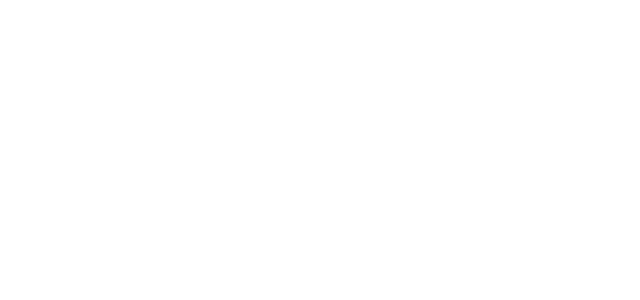
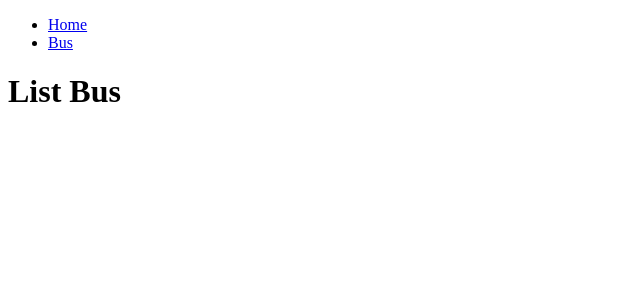
Before and after one commit to fannyhasbi/bus-schedule-react, a React (Create React App) app: page /buses in a window 1280 px wide. Shown: the top 300 px of the page, without its empty margins (0-640 px from the left). Built offline with nearby package versions, Linux system fonts and the light colour scheme.

Commit message:
Add bus page

```diff
--- a/src/App.js
+++ b/src/App.js
@@ -3,13 +3,20 @@
 
 // Screen Components
 import Home from './components/Home';
+import Buses from './components/Buses';
 
 class App extends Component {
   render() {
     return (
       <BrowserRouter>
         <div>
+          <ul>
+            <li><Link to="/">Home</Link></li>
+            <li><Link to="/buses">Bus</Link></li>
+          </ul>
+
           <Route exact path="/"component={Home} />
+          <Route path="/buses" component={Buses} />
         </div>
       </BrowserRouter>
     );
--- /dev/null
+++ b/src/components/Buses.js
@@ -0,0 +1,13 @@
+import React from 'react';
+
+class Buses extends React.Component {
+  render(){
+    return (
+      <div>
+        <h1>List Bus</h1>
+      </div>
+    );
+  }
+}
+
+export default Buses;
```
